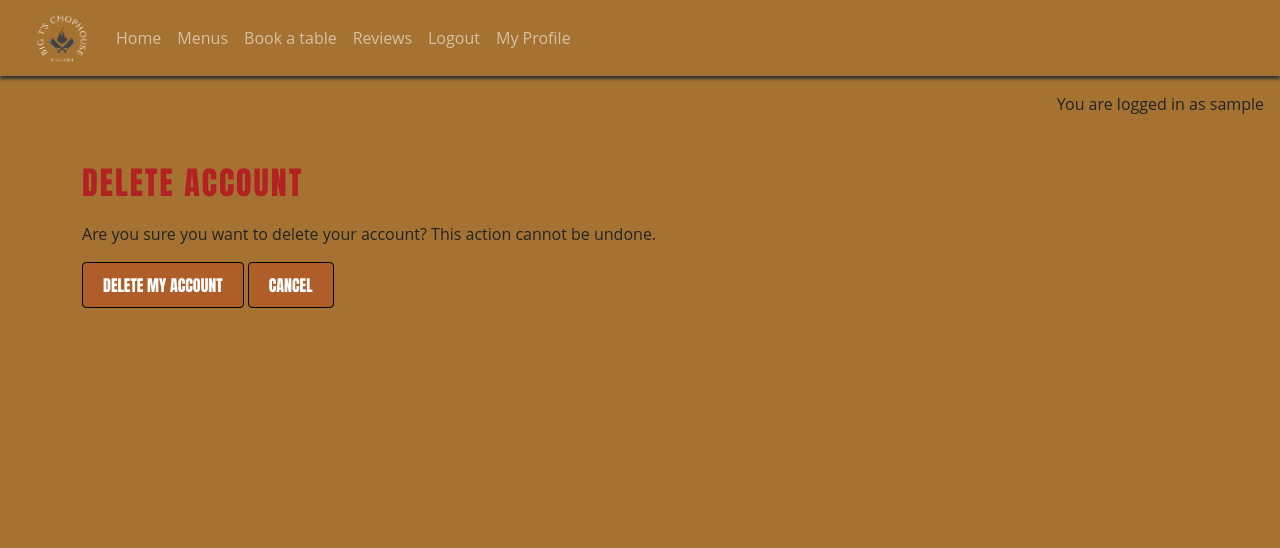
After one commit to TrisPatt/Big-Ts-Chophouse, a Django app: page /user_profile/delete_account/ in a window 1280 px wide. The commit adds this page. Shown: the top 548 px of the page. Run offline with Django 4.2, Linux system fonts and the light colour scheme; the visitor is signed in with stand-in values (Sample User, id 1).

Commit message:
add delete_account function to user_profile.views.py and urls.py

```diff
--- /dev/null
+++ b/user_profile/templates/user_profile/delete_account.html
@@ -0,0 +1,13 @@
+{% extends "base.html" %}
+
+{% block content %}
+<div class="container mt-5">
+    <h2>Delete Account</h2>
+    <p>Are you sure you want to delete your account? This action cannot be undone.</p>
+    <form method="post">
+        {% csrf_token %}
+        <button type="submit" class="btn btn-danger">Delete my account</button>
+        <a href="{% url 'home' %}" class="btn btn-secondary">Cancel</a>
+    </form>
+</div>
+{% endblock %}
--- a/user_profile/templates/user_profile/profile_update.html
+++ b/user_profile/templates/user_profile/profile_update.html
@@ -10,6 +10,7 @@
         {% csrf_token %}
         {{ form.as_p }}
         <button type="submit">Update</button>
+        <a href="{% url 'delete_account' %}" class="btn btn-danger">Delete my account</a>
 
     </form>
 
--- a/user_profile/urls.py
+++ b/user_profile/urls.py
@@ -10,4 +10,5 @@ urlpatterns = [
     path('password_reset/done/', auth_views.PasswordResetDoneView.as_view(), name='password_reset_done'),
     path('reset/<uidb64>/<token>/', auth_views.PasswordResetConfirmView.as_view(), name='password_reset_confirm'),
     path('reset/done/', auth_views.PasswordResetCompleteView.as_view(), name='password_reset_complete'),
+    path('delete_account/', views.delete_account, name='delete_account'),
 ]
--- a/user_profile/views.py
+++ b/user_profile/views.py
@@ -1,7 +1,11 @@
-from django.shortcuts import render, redirect
+from django.shortcuts import render, redirect, get_object_or_404
+from django.contrib.auth.decorators import login_required
 from .models import Profile
 from .forms import CombinedUserProfileForm
+from django.contrib.auth.models import User
+from django.contrib import messages
 
+# Update profile information
 def profile_update(request):
     # Get or create a user profile for the logged-in user
     user = request.user
@@ -20,5 +24,16 @@ def profile_update(request):
 
     return render (request, 'user_profile/profile_update.html', {'form': form})
 
+# Confirm updates
 def profile_update_confirmation(request):
     return render(request, 'user_profile/profile_confirmation.html')
+
+# Delete user account
+@login_required
+def delete_account(request):
+    if request.method == 'POST':
+        user = request.user
+        user.delete()
+        messages.success(request, "Your account has been deleted.")
+        return redirect('home')
+    return render(request, 'user_profile/delete_account.html')
```
Also changed, not shown: reservation/views.py (line endings or trailing spaces).
